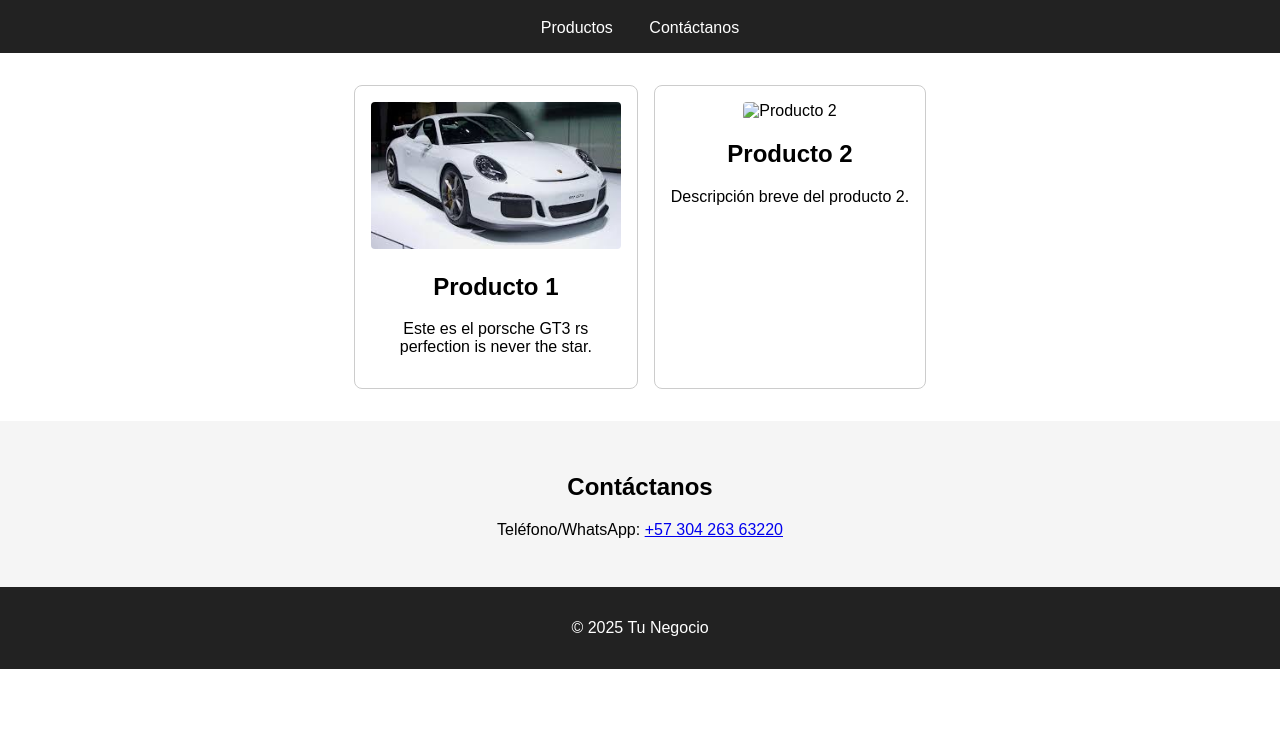
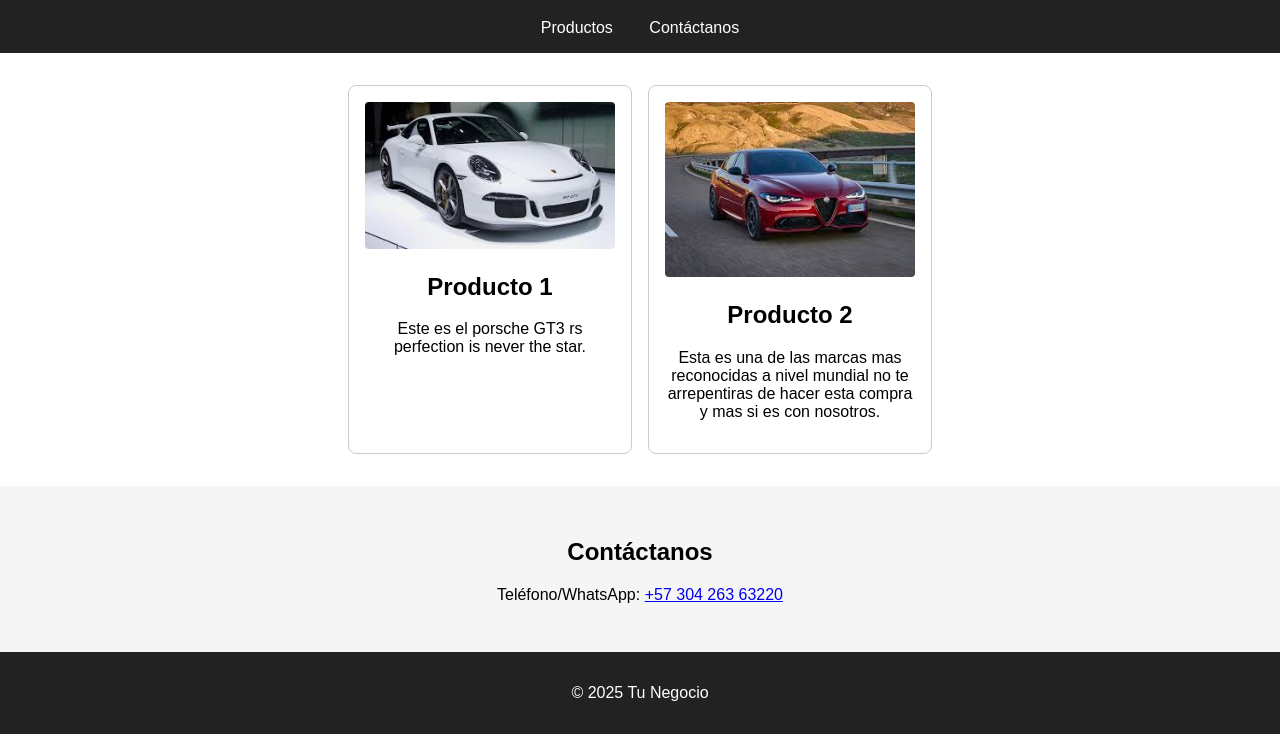
Before and after one commit to jorgiho/mi-pagina, a plain HTML site: page index.html in a window 1280 px wide. Shown: the part 77-811 px from the top of the page. Drawn offline with Linux system fonts and the light colour scheme.

Commit message:
Agregué nuevos productos

```diff
--- a/index.html
+++ b/index.html
@@ -22,9 +22,9 @@
       <p>Este es el porsche GT3 rs perfection is never the star.</p>
     </div>
     <div class="producto">
-      <img src="producto2.jpg" alt="Producto 2" />
+      <img src="descarga.jpeg" alt="Producto 2" />
       <h2>Producto 2</h2>
-      <p>Descripción breve del producto 2.</p>
+      <p>Esta es una de las marcas mas reconocidas a nivel mundial no te arrepentiras de hacer esta compra y mas si es con nosotros.</p>
     </div>
   </section>
 
```
Also changed, not shown: descarga.jpeg (added).
